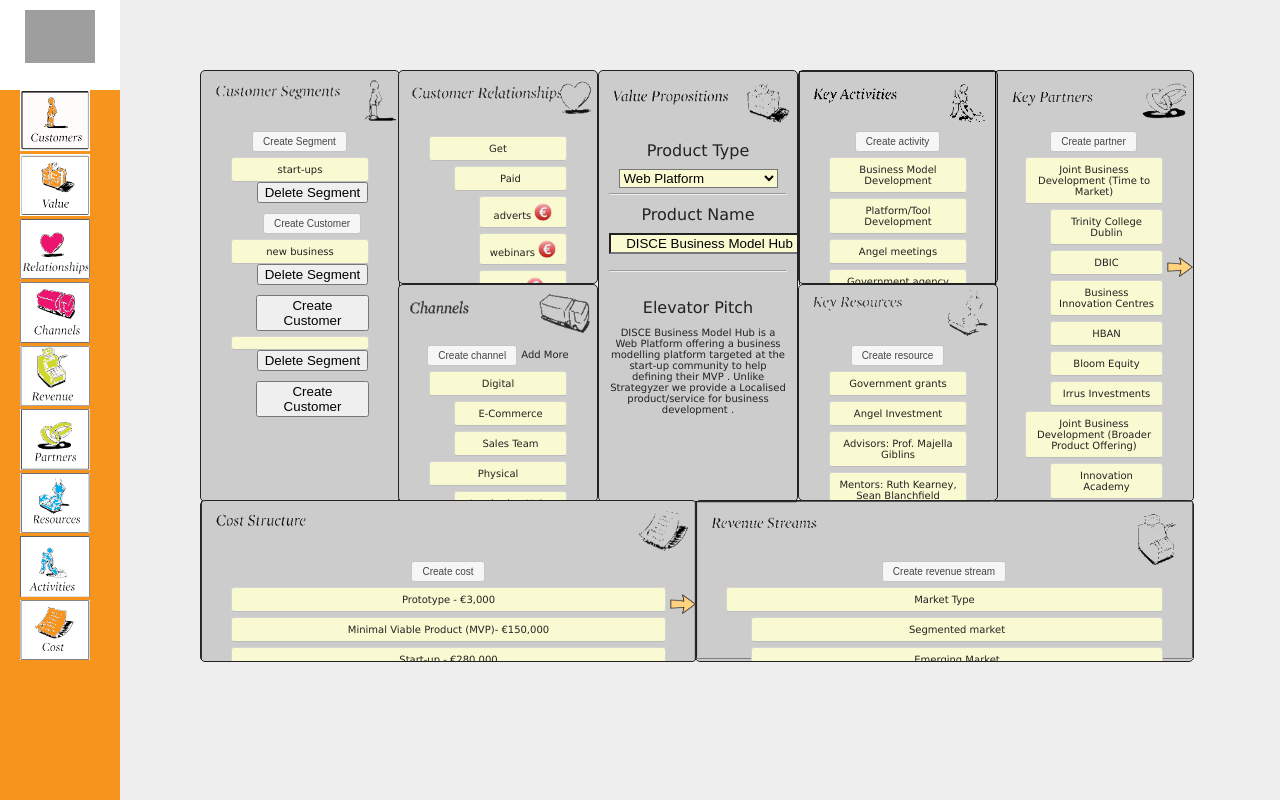
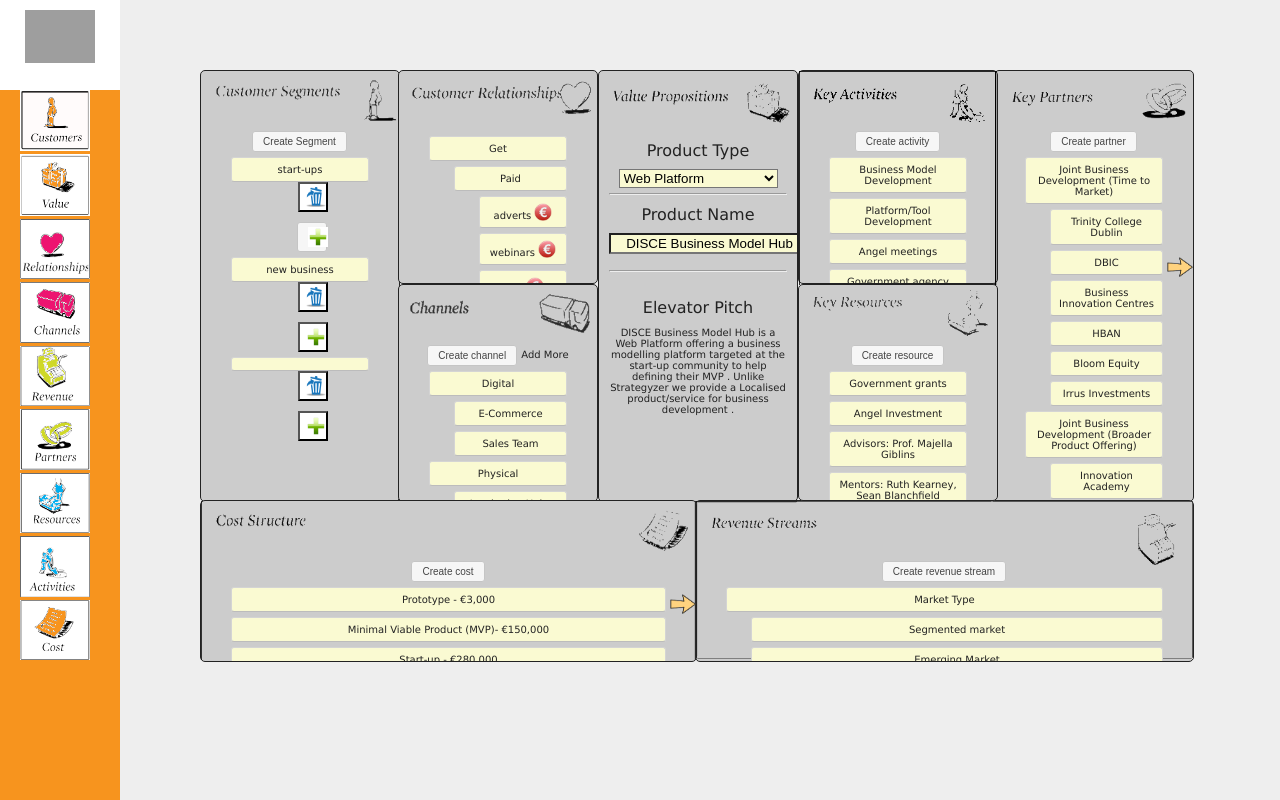
Before and after one commit to KillianMcCabe/DISCE-Webapp, a PHP site: page /canvas.php in a window 1280 px wide. Run offline with PHP 8.4, Linux system fonts and the light colour scheme; data comes from the database, SQL or seed files in the repository; some libraries are stand-ins or nearby versions; grey boxes are pictures that could not be loaded.

Commit message:
buttons changed to image and problems discovered
ok so the problem with the add button is the fact that whatever way the
id="create-customer" is configured it will only work for the first
button, i cant work out why. also i noticed that when i reload the page
it sometimes adds more customer segments, like it adds the last one i
added again.

```diff
--- a/canvas.php
+++ b/canvas.php
@@ -114,8 +114,17 @@ $customer_persona_selected = false;
 										echo '<form action="canvas.php" method="post"> <button name="customer_persona-view" type="submit" value="' . $customer_id . '">View</button> </form>';
 									}
 								}
-								echo '<form action="canvas.php" method="post"> <button name="customer_segment-delete" type="submit" value="' . $segment_id . '">Delete Segment</button> </form>';
-								echo '<button id="create-customer">Create Customer</button>';
+								echo '<form action="canvas.php" method="post">
+									<button name="customer_segment-delete" class ="delete_add_button" type="submit" value="' . $segment_id . '">
+										<img class ="delete_add" src="img/Delete_Icon.png">
+									</button>
+								</form>
+								<button class ="delete_add_button" id="create-customer" >
+									<img class ="delete_add" src="img/plus.png">
+									</button>';
+								// echo '<button class ="delete_add_button" id="create-customer" >
+								// 	<img class ="delete_add" src="img/plus.png">
+								// 	</button>';
 								echo '</ol>';
 							}
 
--- a/css/style.css
+++ b/css/style.css
@@ -730,6 +730,17 @@ a:hover, a:active {
 			max-width: 100%;
 			float: right;
 		}
+		/*Thea adding images for delete and add*/
+		.delete_add{
+			background-color: white;
+			width: 20px;
+			height: 20px;
+		}
+		.delete_add_button{
+			background-color: white;
+			width: 30px;
+			height: 30px;
+		}
 
 		.selected_element{
 			position: absolute;
```
Also changed, not shown: img/Delete_Icon.png (added), img/plus.png (added).
